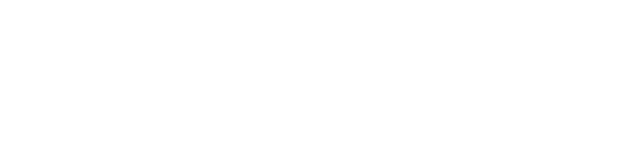
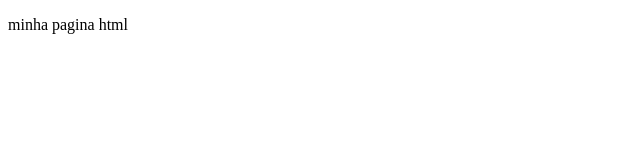
Before and after one commit to filipebezerra95/projetoteste, a plain HTML site: page index.html in a window 1280 px wide. Shown: the whole page, without its empty margins (0-640 px from the left). Drawn offline with Linux system fonts and the light colour scheme.

Commit message:
adicionando o paragrafo ao meu site

```diff
--- a/index.html
+++ b/index.html
@@ -6,6 +6,7 @@
     <title>Document</title>
 </head>
 <body>
+    <p>minha pagina html</p>
 
 </body>
 </html>
```
